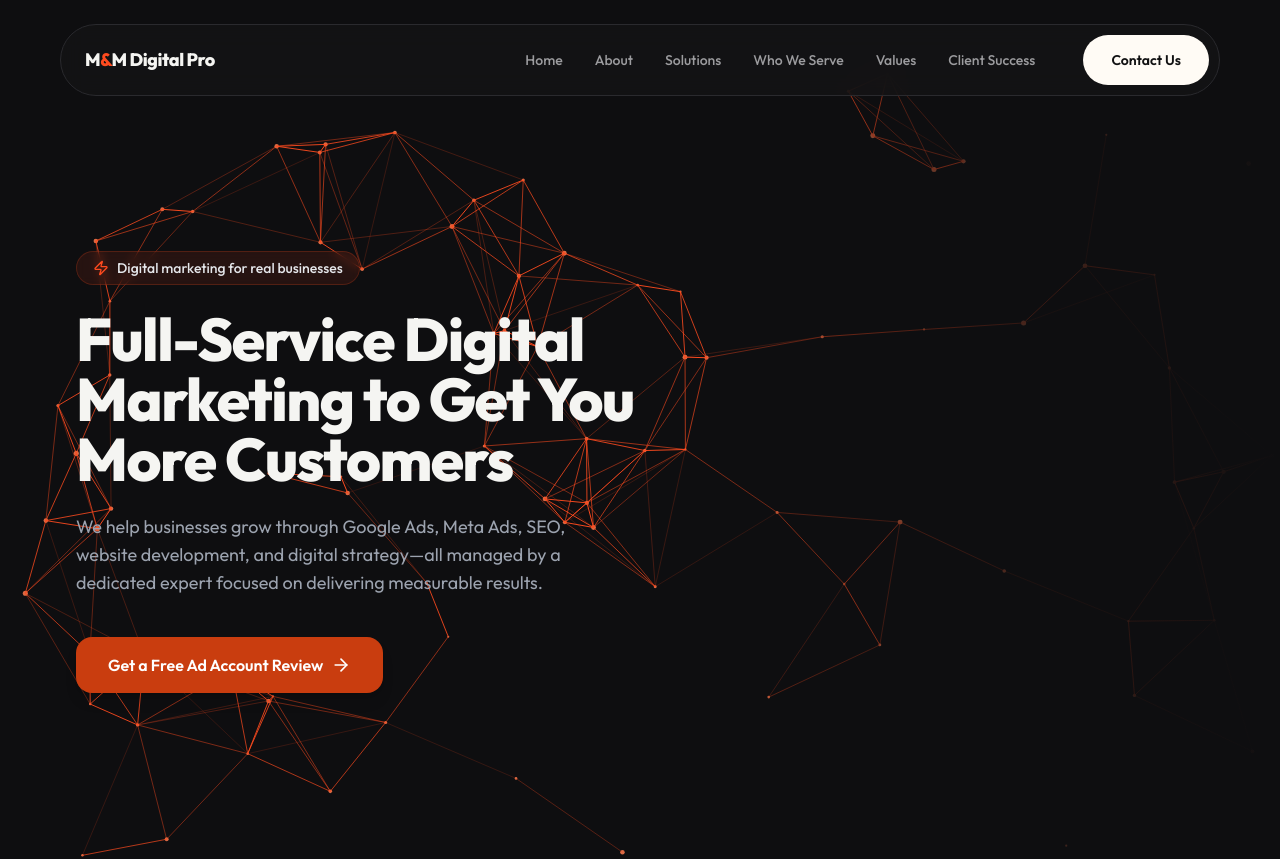
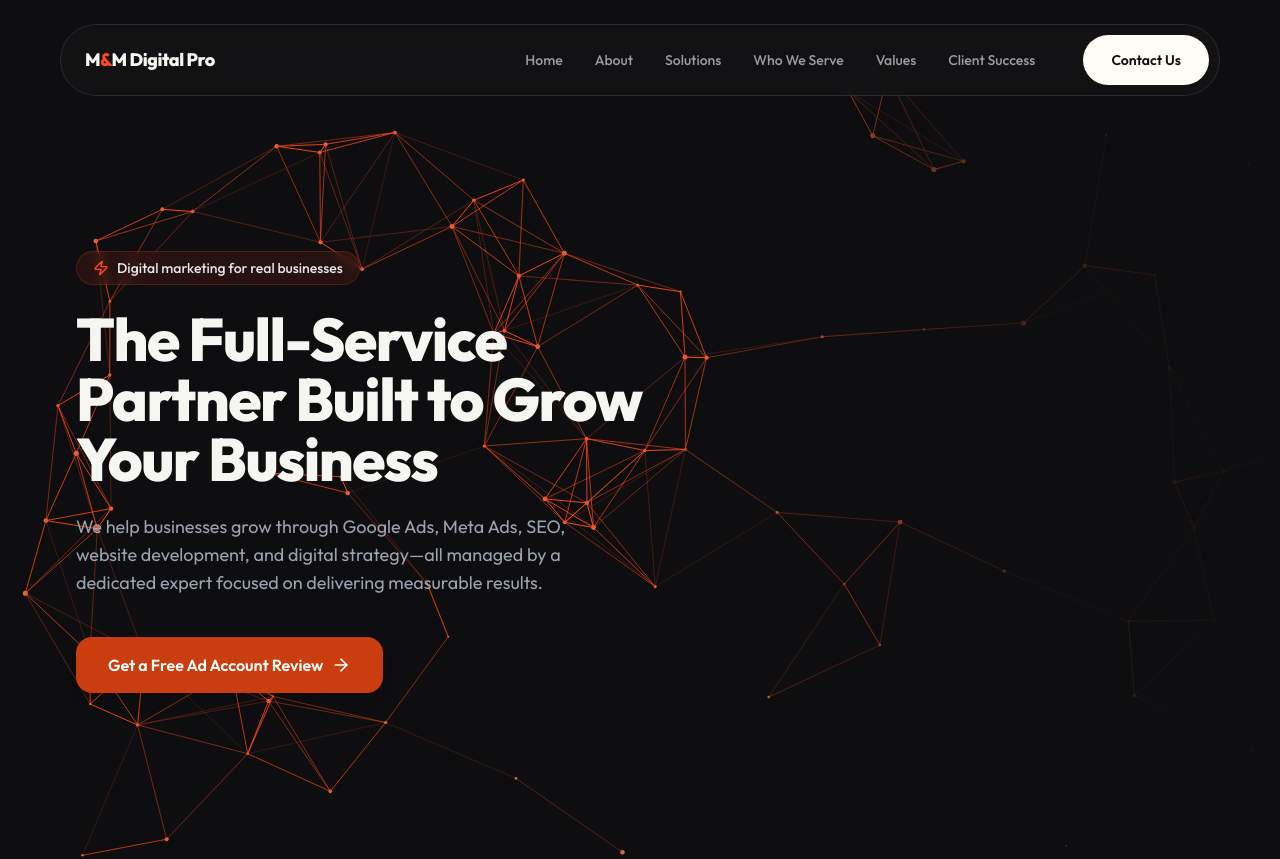
Before and after one commit to smohen985-ux/mm-digital-site, a Next.js app: page /mm-digital-site/ in a window 1280 px wide. Shown: the top 859 px of the page. Built offline with nearby package versions, Linux system fonts and the light colour scheme.

Commit message:
Update aether-flow-hero.tsx

```diff
--- a/src/components/ui/aether-flow-hero.tsx
+++ b/src/components/ui/aether-flow-hero.tsx
@@ -206,7 +206,7 @@ export default function AetherFlowHero() {
             animate="visible"
             className="mb-6 text-left text-5xl font-extrabold leading-[1.04] tracking-tight text-ink md:text-6xl"
           >
-            Full-Service Digital Marketing to Get You More Customers
+            The Full-Service Partner Built to Grow Your Business
           </motion.h1>
 
           <motion.p
```
